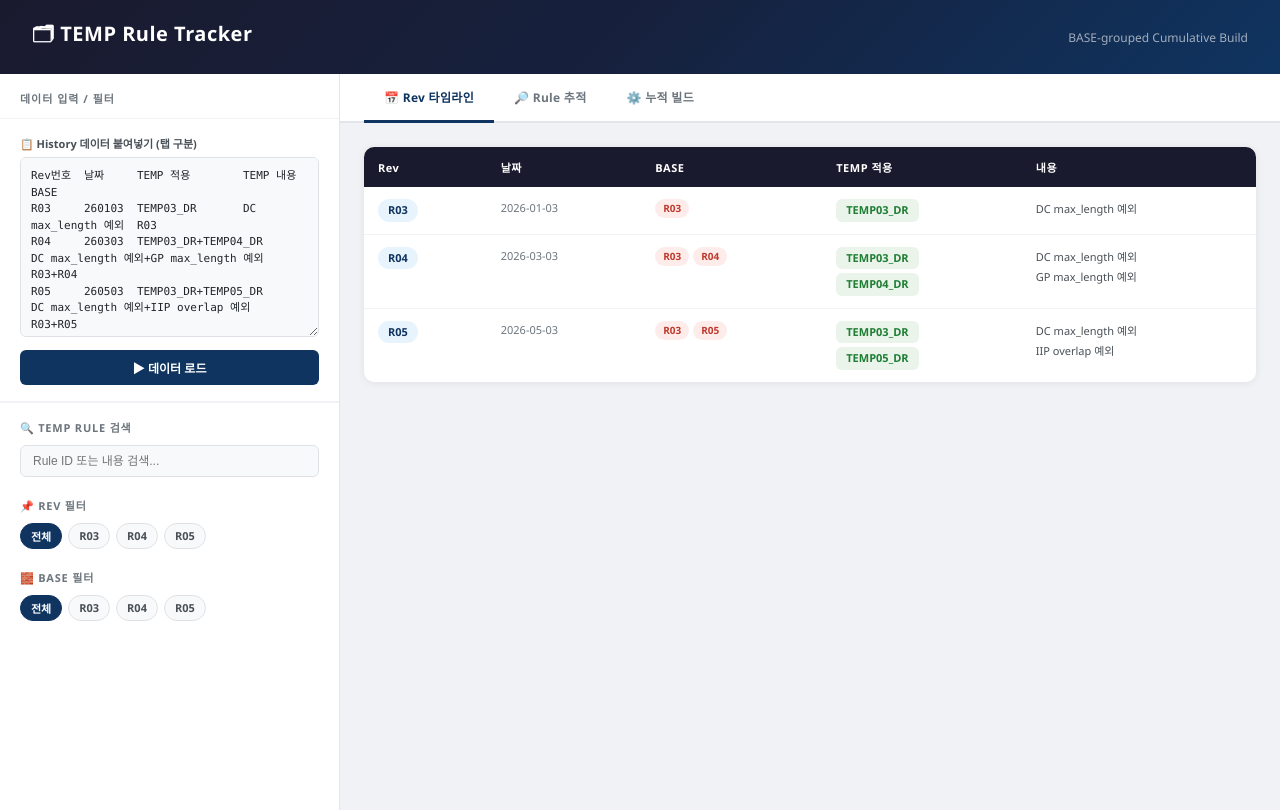
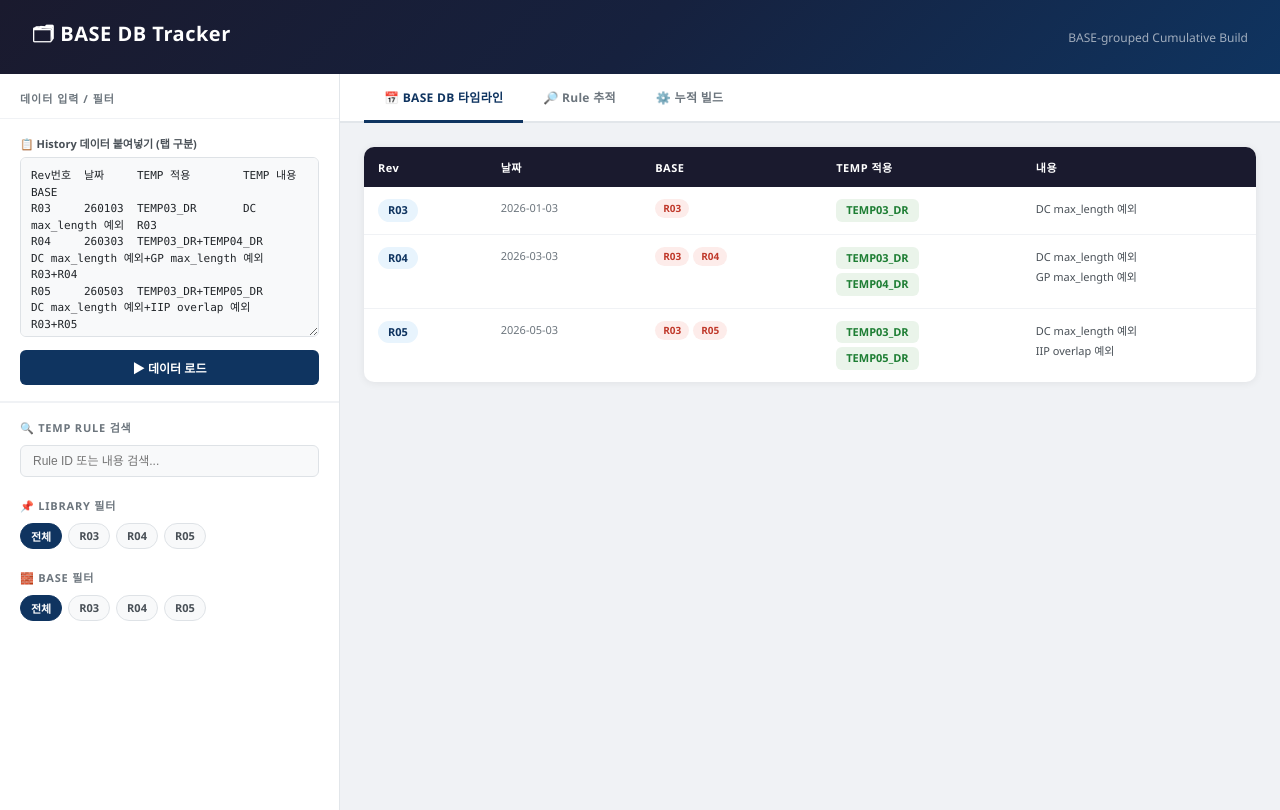
Before and after one commit to one1peace/BASE_DB_Tracker, a plain HTML site: page index.html in a window 1280 px wide. Drawn offline with Linux system fonts and the light colour scheme.

Commit message:
Update index.html

```diff
--- a/index.html
+++ b/index.html
@@ -3,7 +3,7 @@
 <head>
 <meta charset="UTF-8">
 <meta name="viewport" content="width=device-width, initial-scale=1.0">
-<title>TEMP Rule Tracker</title>
+<title>BASE DB Tracker</title>
 <style>
   * { box-sizing: border-box; margin: 0; padding: 0; }
   body { font-family: 'Segoe UI', Arial, sans-serif; background: #f0f2f5; color: #1a1a2e; min-height: 100vh; }
@@ -224,7 +224,7 @@
 
 <header>
   <div>
-    <h1>🗂 TEMP Rule Tracker</h1>
+    <h1>🗂 BASE DB Tracker</h1>
   </div>
   <span>BASE-grouped Cumulative Build</span>
 </header>
@@ -249,7 +249,7 @@ R05&#9;260503&#9;TEMP03_DR+TEMP05_DR&#9;DC max_length 예외+IIP overlap 예외&
         <input class="search-box" id="ruleSearch" type="text" placeholder="Rule ID 또는 내용 검색..." oninput="applyFilters()">
       </div>
       <div class="filter-section">
-        <h4>📌 Rev 필터</h4>
+        <h4>📌 Library 필터</h4>
         <div class="chip-group" id="revChips"></div>
       </div>
       <div class="filter-section">
@@ -262,7 +262,7 @@ R05&#9;260503&#9;TEMP03_DR+TEMP05_DR&#9;DC max_length 예외+IIP overlap 예외&
   <!-- RIGHT -->
   <div class="right">
     <div class="tabs">
-      <div class="tab active" onclick="switchTab('timeline', this)">📅 Rev 타임라인</div>
+      <div class="tab active" onclick="switchTab('timeline', this)">📅 BASE DB 타임라인</div>
       <div class="tab" onclick="switchTab('tracker', this)">🔎 Rule 추적</div>
       <div class="tab" onclick="switchTab('build', this)">⚙️ 누적 빌드</div>
     </div>
```
